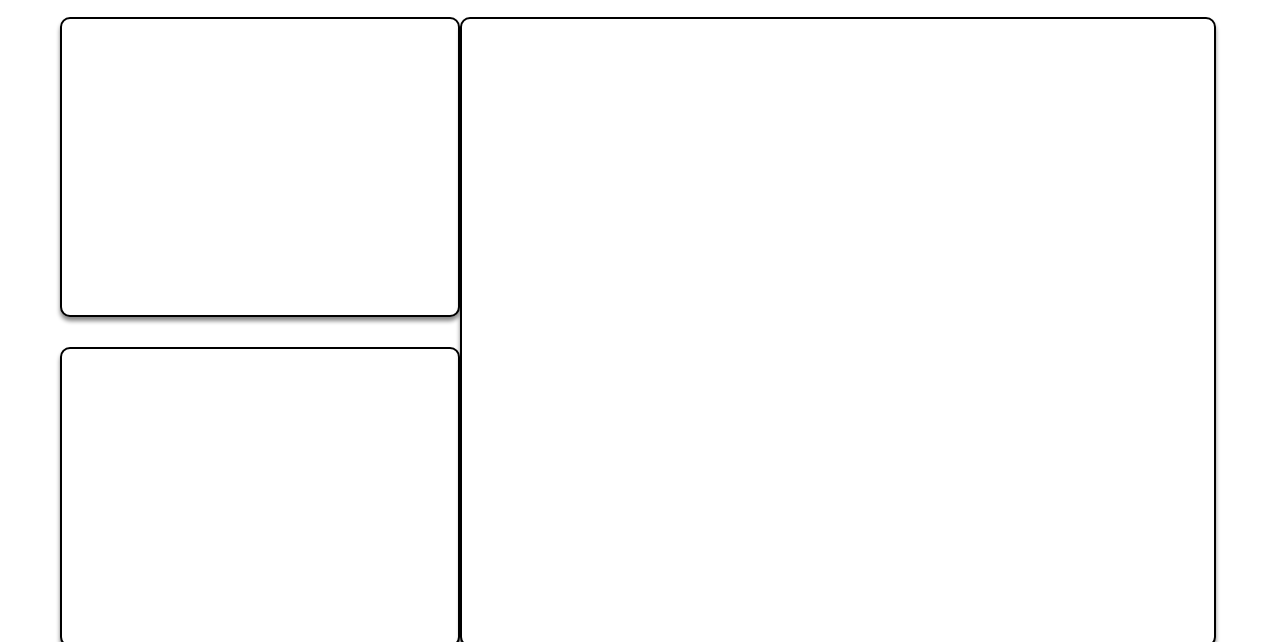
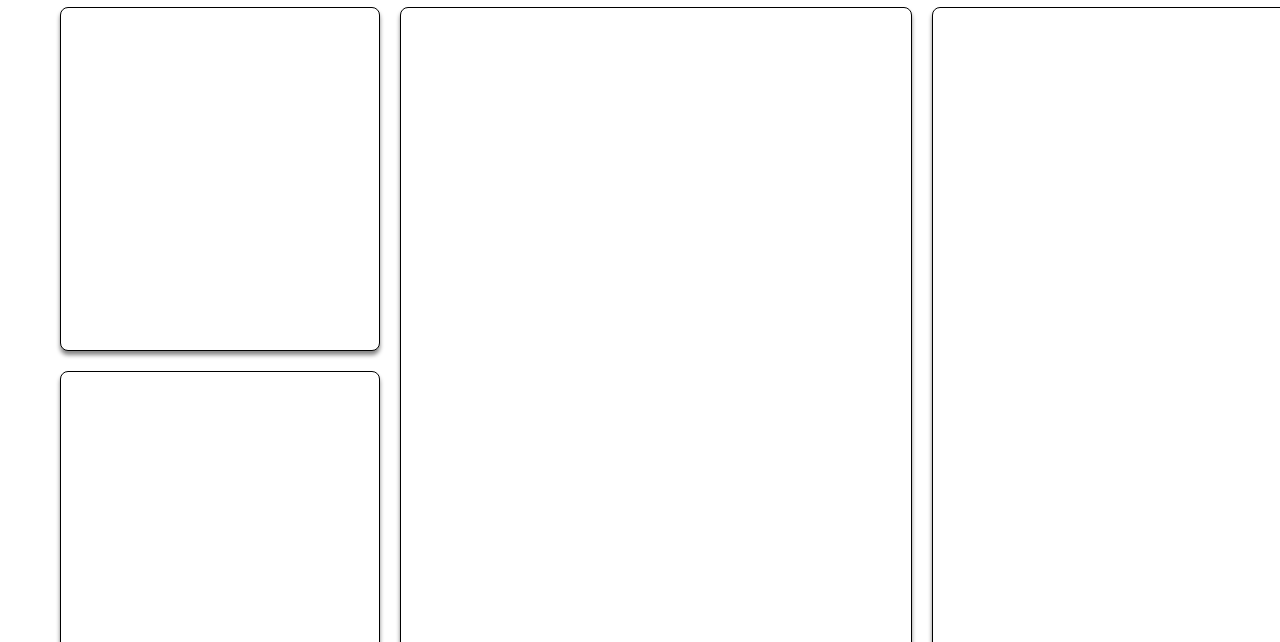
Before and after one commit to itskahtlinn/VISECURE-SYSTEM, a plain HTML site: page ViSecure/ViSecureDashboard.html in a window 1280 px wide. Shown: the part 158-800 px from the top of the page. Drawn offline with Linux system fonts and the light colour scheme.

Commit message:
Fixed Dashboard

```diff
--- a/ViSecure/ViSecureDashboard.css
+++ b/ViSecure/ViSecureDashboard.css
@@ -52,7 +52,10 @@ header .Visitor{
     max-height: 35px;
 }
 
-body{
+body {
+    margin: 0;
+    padding: 0;
+    overflow-x: hidden;
     background-color: white;
 }
 
@@ -64,39 +67,58 @@ h1{
     font-size: 50px;
 }
 
-.flex-container {
+.dashboard-container {
+    width: 100vw;
+    height: 100vh;
+    overflow-x: auto;
     display: flex;
-    flex-direction: row;
-    height: auto;
+
 }
 
-.box-container {
+.small-container {
     display: flex;
     flex-direction: column;
-    flex: 1;
     align-items: center;
+    padding-left: 50px;
 }
-
-.small-box {
-    width: 400px;
-    height: 300px;
-    margin-bottom: 10px;
-    margin-top: 20px;
-    margin-left: 60px;
+.small-box-top {
+    min-width: 25vw;
+    height: 43vh;
+    padding: 20px;
+    margin: 10px;
     background-color: white;
-    border: 2px solid black;
-    border-radius: 10px;
+    border: 1px solid black;
+    border-radius: 8px;
     box-shadow: 0px 4px 4px 0px rgba(0, 0, 0, 0.48);
 }
 
-.large-box {
-    width: 950px;
-    height: 630px;
-    margin-bottom: 10px;
-    margin-top: 20px;
-    margin-right: 5%;
+.small-box-bot {
+    min-width: 25vw;
+    height: 52vh;
+    padding: 20px;
+    margin: 10px;
     background-color: white;
-    border-radius: 10px;
-    border: 2px solid black;
+    border: 1px solid black;
+    border-radius: 8px;
     box-shadow: 0px 4px 4px 0px rgba(0, 0, 0, 0.48);
 }
+
+.large-box-1 {
+    min-width: 40vw;
+    padding: 20px;
+    margin: 10px;
+    background-color: white;
+    border: 1px solid black;
+    border-radius: 8px;
+    box-shadow: 0px 4px 4px 0px rgba(0, 0, 0, 0.48);
+}
+
+.large-box-2 {
+    min-width: 50vw;
+    padding: 20px;
+    margin: 10px;
+    background-color: white;
+    border: 1px solid black;
+    border-radius: 8px;
+    box-shadow: 0px 4px 4px 0px rgba(0, 0, 0, 0.48);
+}
--- a/ViSecure/ViSecureDashboard.html
+++ b/ViSecure/ViSecureDashboard.html
@@ -25,12 +25,13 @@
         <main>
             <h1>Welcome to Dashboard!</h1>
 
-            <div class="flex-container">
-                <div class="box-container">
-                    <div class="small-box"></div>
-                    <div class="small-box"></div>
+            <div class="dashboard-container">
+                <div class="small-container">
+                    <div class="small-box-top"></div>
+                    <div class="small-box-bot"></div>
                 </div>
-                <div class="large-box"></div>
+                <div class="large-box-1"></div>
+                <div class="large-box-2"></div>
             </div>
         </main>
     </body>
```
